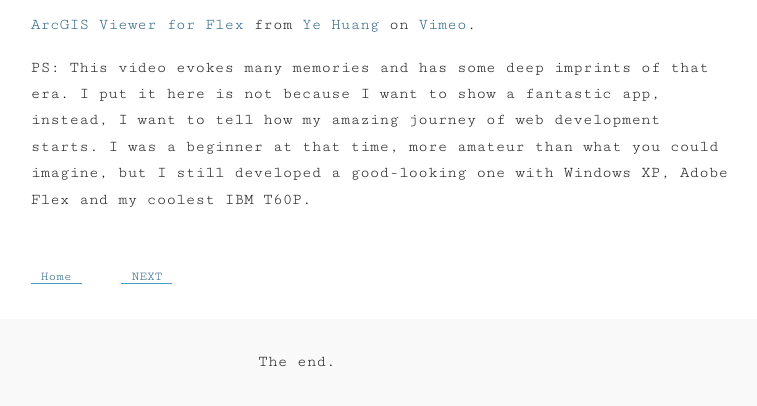
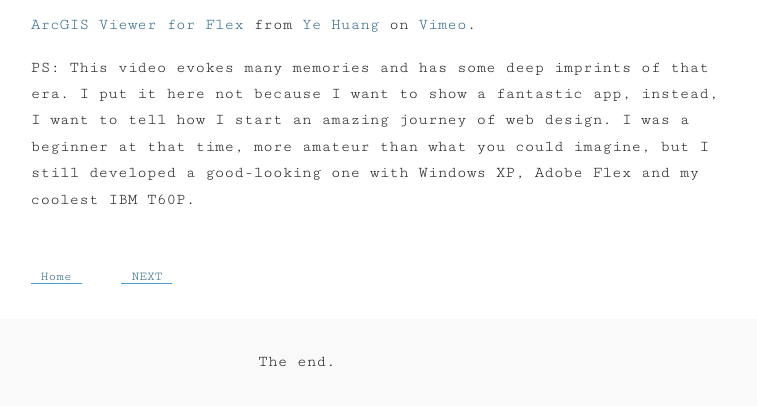
Before and after one commit to crabcanon/crabcanon.github.com, a Jekyll site: the page built from _posts/2012-06-27-graduation-project.md, in a window 1280 px wide, cut to the strip 634-1040 px from the top of the page. Shown: the whole strip, without its empty margins (343-1100 px from the left). Built offline with Jekyll 4.4.1, drawn with Linux system fonts in a browser that asks for light colours; comment, search, counter and statistics services are not loaded.

Commit message:
Update blog

```diff
--- a/_posts/2012-06-27-graduation-project.md
+++ b/_posts/2012-06-27-graduation-project.md
@@ -9,4 +9,4 @@ tags: [ArcGIS, Adobe Flex]
 <iframe src="https://player.vimeo.com/video/79573876" width="100%" height="375" frameborder="0" webkitallowfullscreen mozallowfullscreen allowfullscreen></iframe>
 <p><a href="https://vimeo.com/79573876">ArcGIS Viewer for Flex</a> from <a href="https://vimeo.com/user22741519">Ye Huang</a> on <a href="https://vimeo.com">Vimeo</a>.</p>
 
-PS: This video evokes many memories and has some deep imprints of that era. I put it here is not because I want to show a fantastic app, instead, I want to tell how my amazing journey of web development starts. I was a beginner at that time, more amateur than what you could imagine, but I still developed a good-looking one with Windows XP, Adobe Flex and my coolest IBM T60P.
+PS: This video evokes many memories and has some deep imprints of that era. I put it here not because I want to show a fantastic app, instead, I want to tell how I start an amazing journey of web design. I was a beginner at that time, more amateur than what you could imagine, but I still developed a good-looking one with Windows XP, Adobe Flex and my coolest IBM T60P.
```
Also changed, not shown: _posts/2013-07-27-a-gis-web-application.md (+3 -5 lines).
